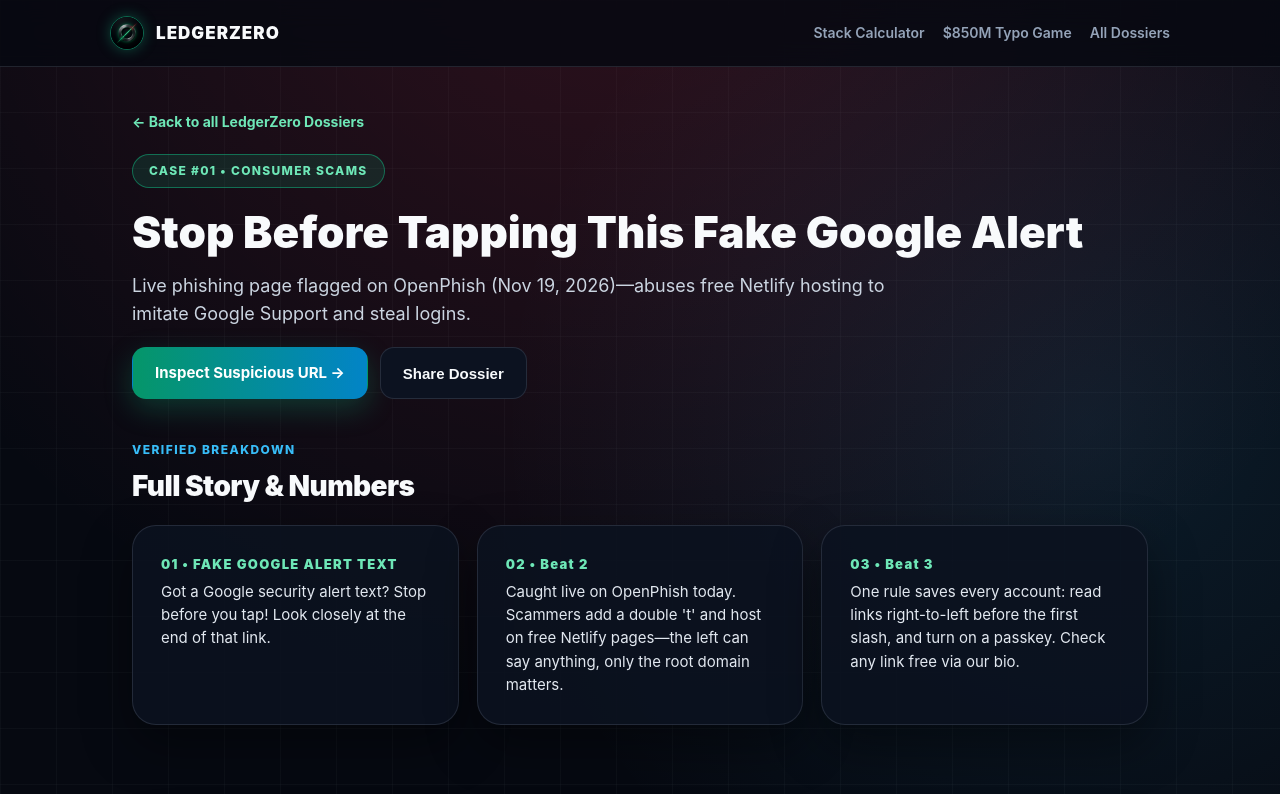
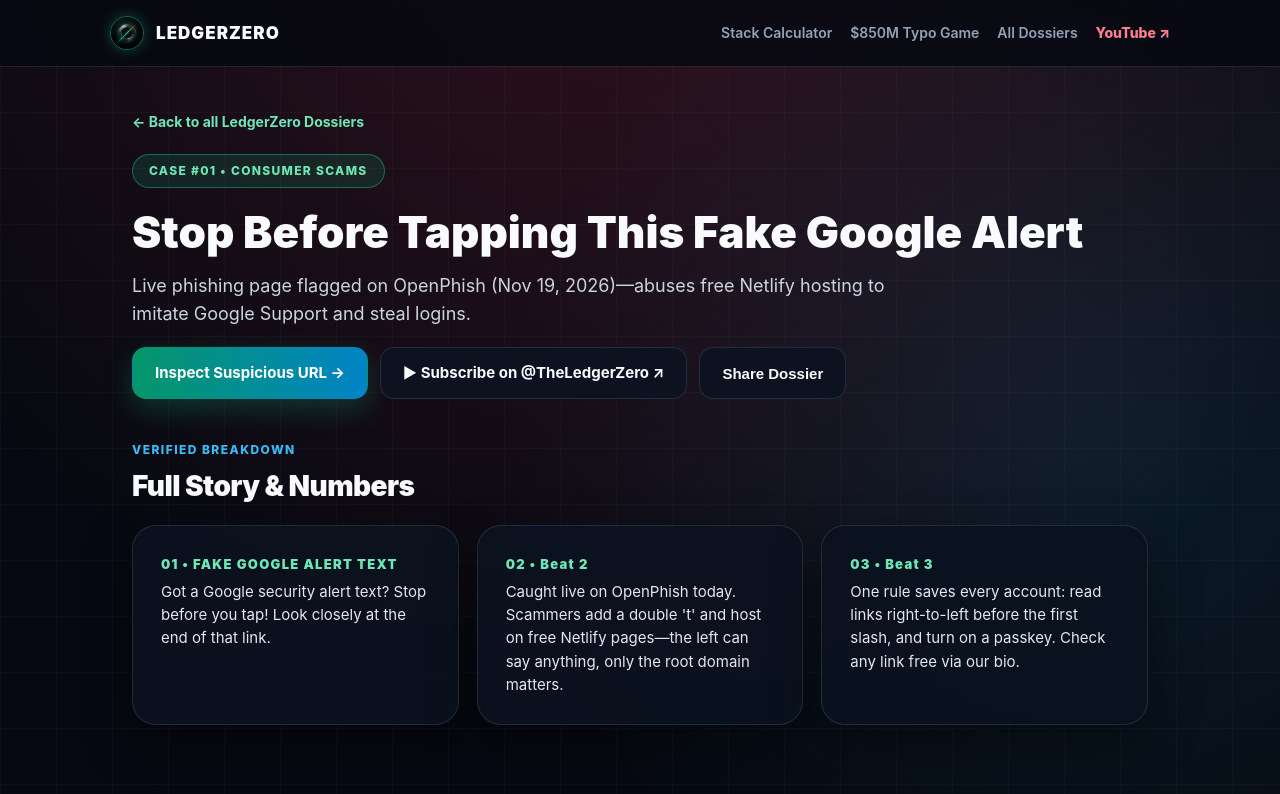
Before and after one commit to Pratham1997/baitcheck-web, a plain HTML site: page cases/ep01-google-alert-netlify-spoof.html in a window 1280 px wide. Shown: the top 794 px of the page. Drawn offline with Linux system fonts and the light colour scheme.

Commit message:
deploy: update LedgerZero hub (2026-11-20T13:05Z)

```diff
--- a/cases/ep01-google-alert-netlify-spoof.html
+++ b/cases/ep01-google-alert-netlify-spoof.html
@@ -31,6 +31,7 @@
           <a href="../index.html#calculator">Stack Calculator</a>
           <a href="../index.html#typo-game">$850M Typo Game</a>
           <a href="../index.html#dossiers">All Dossiers</a>
+          <a href="https://www.youtube.com/@TheLedgerZero" target="_blank" rel="noopener noreferrer" style="color: #ff7c92; font-weight: 800;">YouTube ↗</a>
         </nav>
       </div>
     </header>
@@ -50,6 +51,7 @@
         </p>
         <div style="margin-top: 20px; display: flex; gap: 12px; flex-wrap: wrap;">
           <a href="../index.html#inspector" class="btn btn-primary">Inspect Suspicious URL →</a>
+          <a href="https://www.youtube.com/@TheLedgerZero" target="_blank" rel="noopener noreferrer" class="btn btn-secondary">▶ Subscribe on @TheLedgerZero ↗</a>
           <button type="button" id="share-case-btn" class="btn btn-secondary">Share Dossier</button>
         </div>
         <div id="share-case-msg" class="newsletter-msg"></div>
```
Also changed, not shown: cases/heist01-billion-dollar-typo.html (+2 -0 lines), cases/scale02-money-stack-to-space.html (+2 -0 lines).
